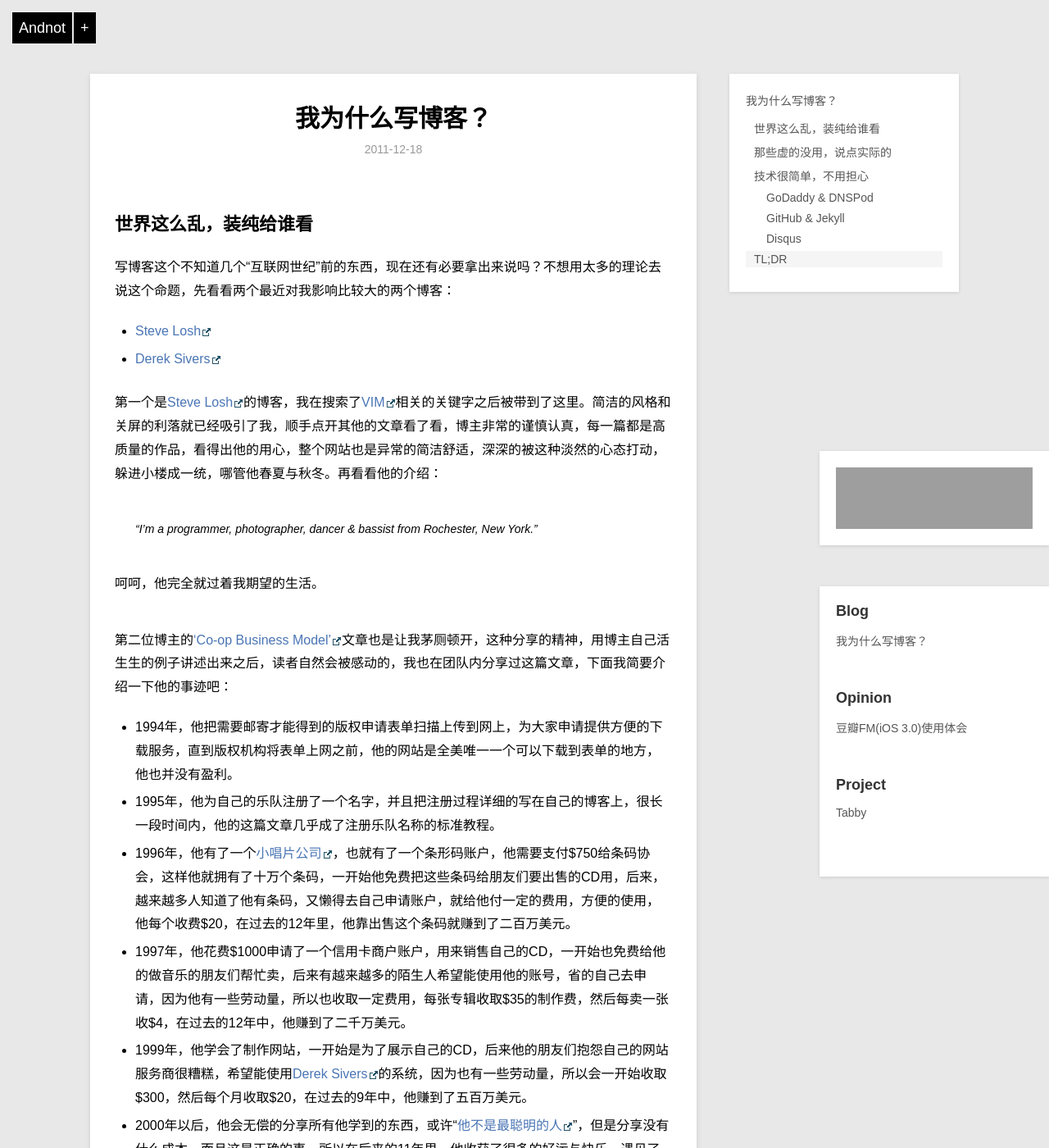
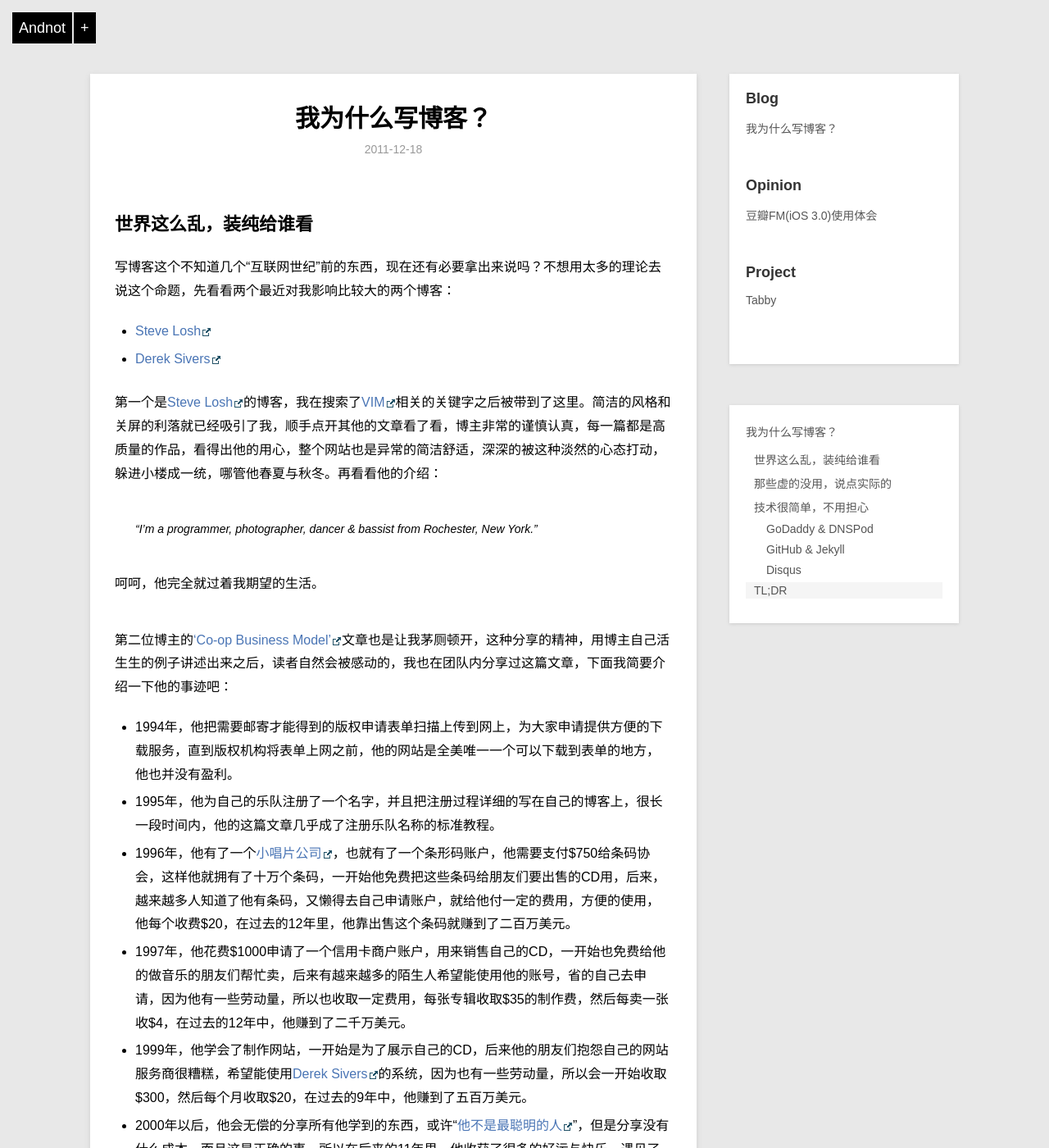
Before and after one commit to andnot/andnot.github.io, a Jekyll site: the page built from _posts/blog/2011-12-18-why-blog.md, in a window 1280 px wide and 1400 px high. Shown: the whole window at 82% size. Built offline with Jekyll 4.4.1, drawn with Linux system fonts in a browser that asks for light colours; Markdown is read by kramdown in place of the engine named in the settings; comment, search, counter and statistics services are not loaded; some of the changed text lies outside the part shown; grey boxes are pictures that could not be loaded.

Commit message:
disqus3
rt

```diff
--- a/_layouts/post.html
+++ b/_layouts/post.html
@@ -19,7 +19,7 @@ layout: default
         <p class="entry-date">{{ page.date|date:"%Y-%m-%d" }}</p>
         {{ content }}
 
-        <!--
+
 		<div id="disqus_container">
             <div style="margin-bottom:20px" class="right">
                 <script type="text/javascript" charset="utf-8">
@@ -45,8 +45,9 @@ layout: default
                 </script>
             </div>
             <a href="#" class="comment" onclick="return false;">点击查看评论</a>
-			-->
+
             <div id="disqus_thread"></div>
+			<!--
 			<script type="text/javascript">
 				/* * * CONFIGURATION VARIABLES: EDIT BEFORE PASTING INTO YOUR WEBPAGE * * */
 				var disqus_shortname = 'blog-git'; // required: replace example with your forum shortname 这个地方需要改成你配置的网站名
@@ -59,12 +60,11 @@ layout: default
 			</script>
 			<noscript>Please enable JavaScript to view the <a href="http://disqus.com/?ref_noscript">comments powered by Disqus.</a></noscript>
 			<a href="http://disqus.com" class="dsq-brlink">blog comments powered by <span class="logo-disqus">Disqus</span></a>
-        </div>
+        -->
+
+		</div>
     </div>
 
-    <div class="sidenav">
-        <iframe width="100%" height="75" class="share_self"  frameborder="0" scrolling="no" src="http://widget.weibo.com/weiboshow/index.php?language=&width=0&height=75&fansRow=2&ptype=1&speed=0&skin=5&isTitle=0&noborder=0&isWeibo=0&isFans=0&uid=1855270953&verifier=375b89d6&dpc=1"></iframe>
-    </div>
 
     <div class="sidenav">
         <h2>Blog</h2>
```
